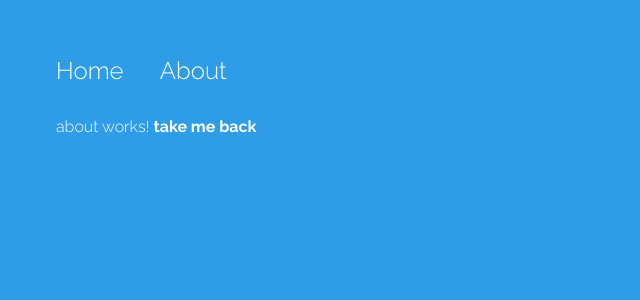
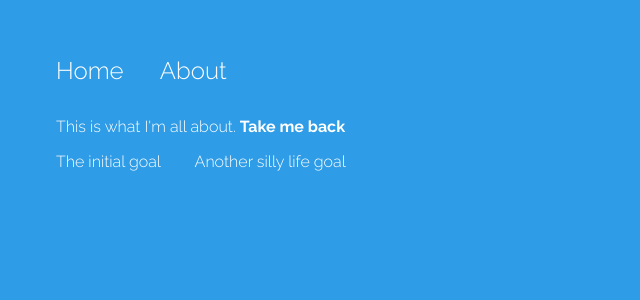
Before and after one commit to JonatanESalinas/ng5-web, an Angular app: page /about/48 in a window 1280 px wide. Shown: the top 300 px of the page, without its empty margins (0-640 px from the left). Built offline with nearby package versions, Linux system fonts and the light colour scheme.

Commit message:
Add services #11

```diff
--- a/src/app/about/about.component.html
+++ b/src/app/about/about.component.html
@@ -1,4 +1,9 @@
 <p>
-    about works!
-    <a href="" (click)="sendMeHome()"> <strong>take me back</strong> </a>
+    This is what I'm all about. <a href="" (click)="sendMeHome()"> <strong>Take me back</strong> </a>
 </p>
+
+<ul>
+    <li *ngFor="let goal of goals">
+        {{ goal }}
+    </li>
+</ul>
--- a/src/app/about/about.component.ts
+++ b/src/app/about/about.component.ts
@@ -1,6 +1,7 @@
 import { Component, OnInit } from '@angular/core';
 import { ActivatedRoute } from '@angular/router';
 import { Router } from '@angular/router';
+import { DataService } from '../data.service';
 
 @Component({
   selector: 'app-about',
@@ -9,13 +10,16 @@
 })
 export class AboutComponent implements OnInit {
 
-  constructor(private route: ActivatedRoute, private router: Router) {
+  goals: any;
+
+  constructor(private route: ActivatedRoute, private router: Router, private _data: DataService) {
     this.route.params.subscribe(
       res=> console.log(res.id)
     );
   }
 
-  ngOnInit(): void {
+  ngOnInit(): void{
+    this._data.goal.subscribe(res => this.goals = res);
   }
 
   sendMeHome(){
--- a/src/app/app.module.ts
+++ b/src/app/app.module.ts
@@ -1,6 +1,7 @@
 import { NgModule } from '@angular/core';
 import { BrowserModule } from '@angular/platform-browser';
 
+import { DataService } from './data.service';
 import { BrowserAnimationsModule } from '@angular/platform-browser/animations'
 import { FormsModule } from '@angular/forms';
 import { AppRoutingModule } from './app-routing.module';
@@ -20,7 +21,7 @@
     FormsModule,
     BrowserAnimationsModule
   ],
-  providers: [],
+  providers: [DataService],
   bootstrap: [AppComponent]
 })
 export class AppModule { }
--- /dev/null
+++ b/src/app/data.service.ts
@@ -0,0 +1,19 @@
+import { Injectable } from '@angular/core';
+//import { BehaviorSubject } from 'rxjs/BehaviorSubject';
+import { BehaviorSubject } from 'rxjs';
+
+@Injectable(//{
+  //providedIn: 'root'
+//}
+)
+export class DataService {
+
+  private goals = new BehaviorSubject<any>(['The initial goal', 'Another silly life goal']);
+  goal = this.goals.asObservable();
+
+  constructor() { }
+
+  changeGoal(goal: any){
+    this.goals.next(goal);
+  }
+}
--- a/src/app/home/home.component.ts
+++ b/src/app/home/home.component.ts
@@ -1,5 +1,6 @@
 import { Component, OnInit } from '@angular/core';
 import { trigger, style, transition, animate, keyframes, query, stagger} from '@angular/animations';
+import { DataService } from '../data.service';
 
 @Component({
   selector: 'app-home',
@@ -38,17 +39,25 @@
   goalText: string = 'My first life goal';
   goals: string[] = [];
 
-  constructor() { }
+  constructor(private _data: DataService) { }
 
   //Life-cycle hook which is initiated when the app loads.
   //cuando el componente se carga, se ejecuta esto:
   ngOnInit() {
+    this._data.goal.subscribe(res => this.goals = res);
     this.itemCount = this.goals.length;
+    this._data.changeGoal(this.goals);
   }
 
   addItem(){
     this.goals.push(this.goalText);
     this.goalText = '';
     this.itemCount = this.goals.length;
+    this._data.changeGoal(this.goals);
+  }
+
+  removeItem(i: any){
+    this.goals.splice(i, 1);
+    this._data.changeGoal(this.goals);
   }
 }
```
Also changed, not shown: 1 other file (tests, documents, lock files or other folders).
